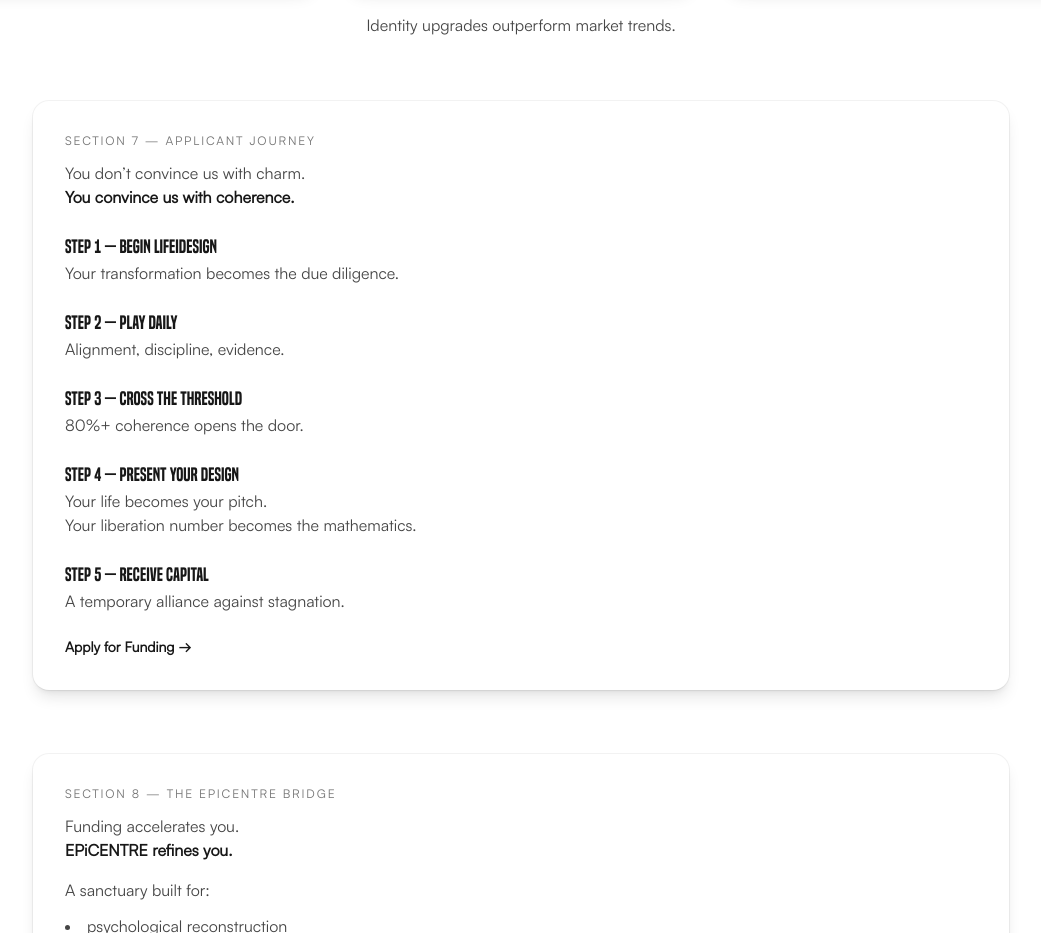
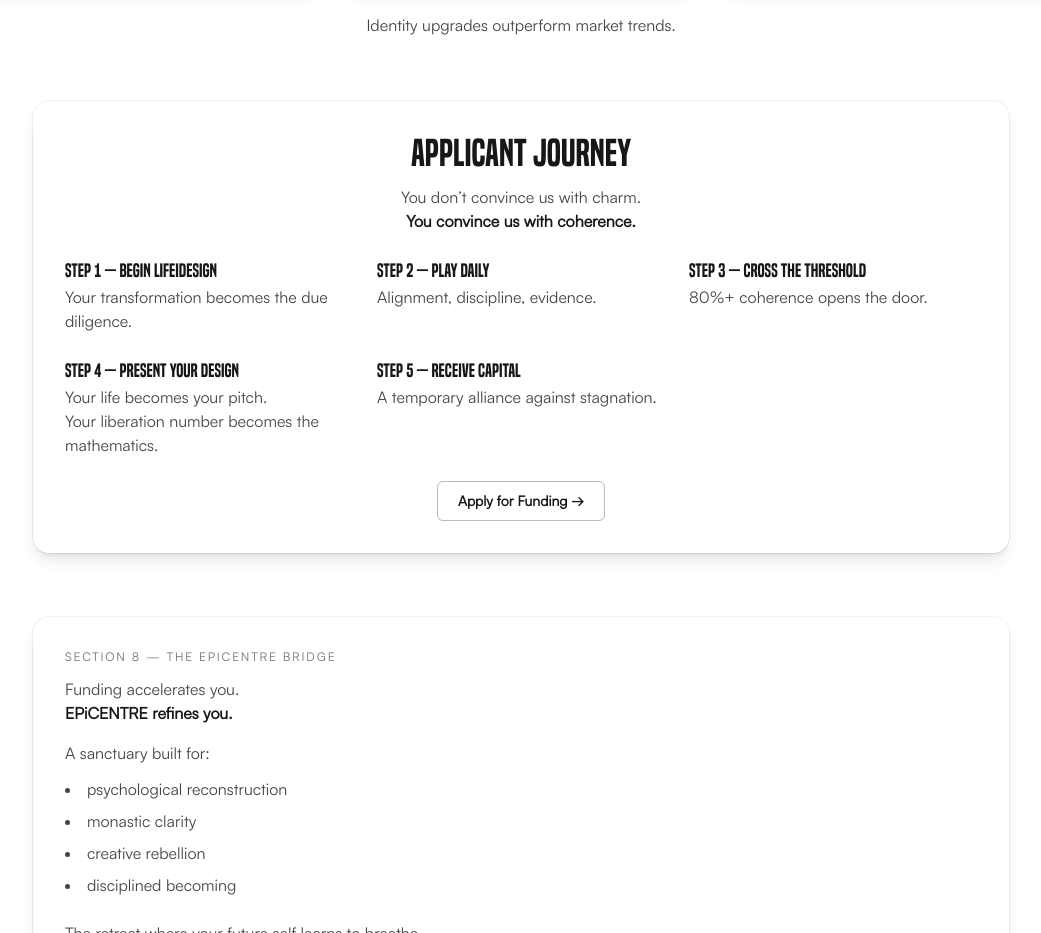
Before and after one commit to Kumar-Sushil0/Liberation-capital, a Next.js app: page / in a window 1280 px wide. Shown: the part 2200-3133 px from the top of the page, without its empty margins (119-1160 px from the left). Built offline with nearby package versions, Linux system fonts and the light colour scheme.

Commit message:
section 6

```diff
--- a/src/app/page.tsx
+++ b/src/app/page.tsx
@@ -163,10 +163,10 @@
 
       <div className="mx-auto w-full max-w-5xl px-6 py-8">
         <div className="rounded-2xl bg-background shadow-lg ring-1 ring-black/5 p-8">
-          <p className="text-xs uppercase tracking-[0.15em] text-foreground/60">Section 7 — Applicant Journey</p>
-          <p className="mt-3 text-foreground/80">You don’t convince us with charm.</p>
-          <p className="text-foreground font-semibold">You convince us with <span className="font-bold">coherence</span>.</p>
-          <div className="mt-6 space-y-6">
+          <h4 className="text-3xl sm:text-4xl font-serif font-semibold text-center">Applicant Journey</h4>
+          <p className="mt-3 text-foreground/80 text-center">You don’t convince us with charm.</p>
+          <p className="text-foreground font-semibold text-center">You convince us with <span className="font-bold">coherence</span>.</p>
+          <div className="mt-6 grid grid-cols-1 md:grid-cols-3 gap-6">
             <div>
               <h6 className="text-lg font-serif font-bold">Step 1 — Begin LIFEiDESIGN</h6>
               <p className="text-foreground/80">Your transformation becomes the due diligence.</p>
@@ -189,7 +189,14 @@
               <p className="text-foreground/80">A temporary alliance against stagnation.</p>
             </div>
           </div>
-          <a href="#" className="mt-6 inline-block text-sm font-semibold">Apply for Funding →</a>
+          <div className="mt-6 flex justify-center">
+            <a
+              href="#"
+              className="inline-flex h-10 px-5 items-center rounded-md border border-foreground/30 text-foreground text-sm font-semibold hover:bg-foreground/10 transition"
+            >
+              Apply for Funding →
+            </a>
+          </div>
         </div>
       </div>
       <div className="mx-auto w-full max-w-5xl px-6 py-8">
```
